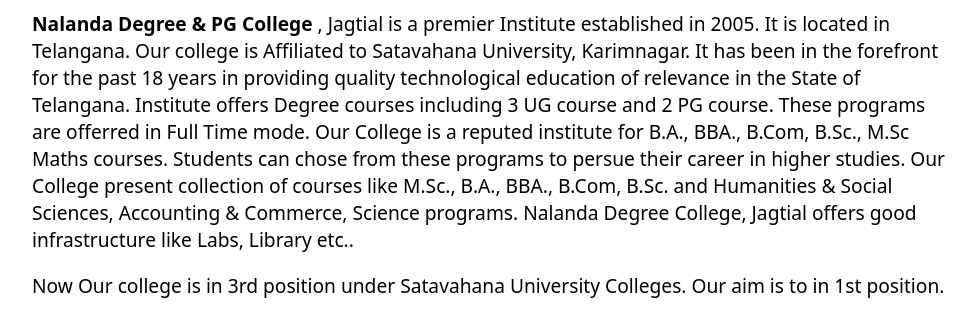
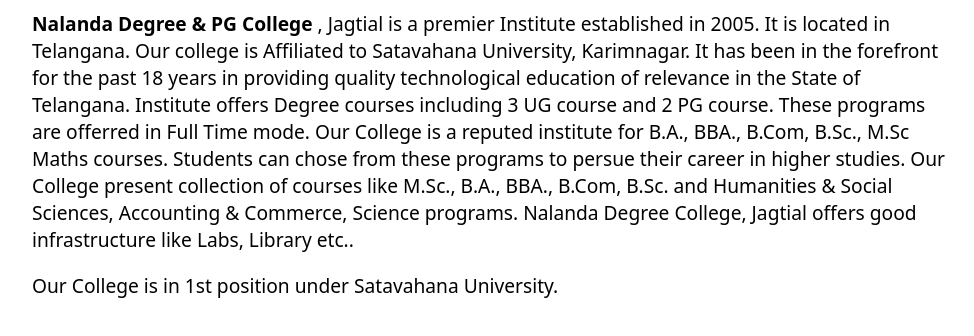
Before and after one commit to saicharan-5/College-Website, a plain HTML site: page about.html in a window 1280 px wide. Shown: the part 92-428 px from the top of the page, without its empty margins (126-1100 px from the left). Drawn offline with Linux system fonts and the light colour scheme.

Commit message:
Update about.html

```diff
--- a/about.html
+++ b/about.html
@@ -24,7 +24,7 @@
 <div class="about">
   <p class="p1" >About Our College</p>
   <p class="para"><b>Nalanda Degree & PG College</b> , Jagtial is a premier Institute established in 2005. It is located in Telangana. Our college is Affiliated to Satavahana University, Karimnagar. It has been in the forefront for the past 18 years in providing quality technological education of relevance in the State of Telangana. Institute offers Degree courses including 3 UG course and 2 PG course. These programs are offerred in Full Time mode. Our College is a reputed institute for B.A., BBA., B.Com, B.Sc., M.Sc Maths courses. Students can chose from these programs to persue their career in higher studies. Our College present collection of courses like M.Sc., B.A., BBA., B.Com, B.Sc. and Humanities & Social Sciences, Accounting & Commerce, Science programs. Nalanda Degree College, Jagtial offers good infrastructure like Labs, Library etc.. <br></p>
-<p class="para"> Now Our college is in 3rd position under Satavahana University Colleges. Our aim is to in 1st position.</p></div>
+<p class="para"> Our College is in 1st position under Satavahana University.</p></div>
 
 
 
```
